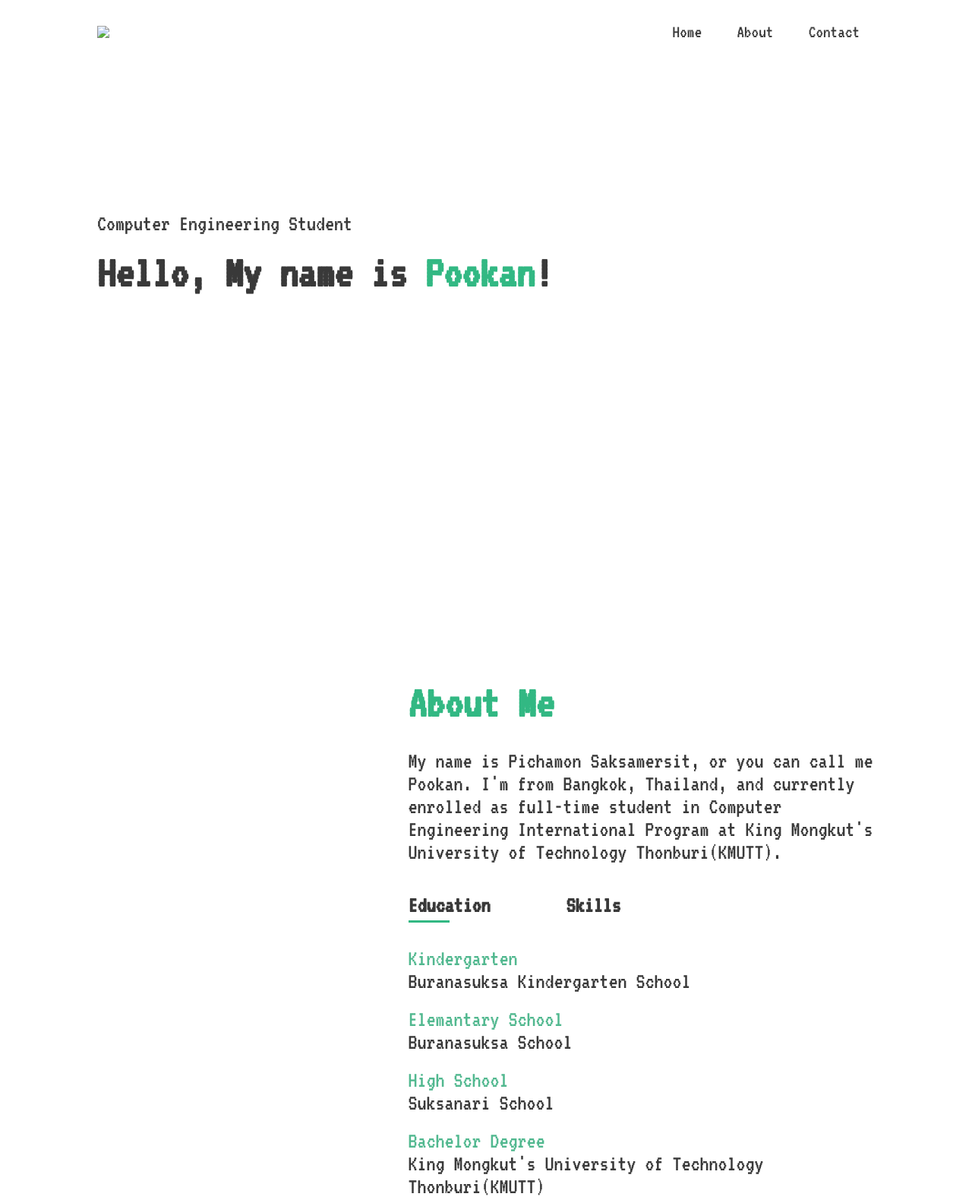
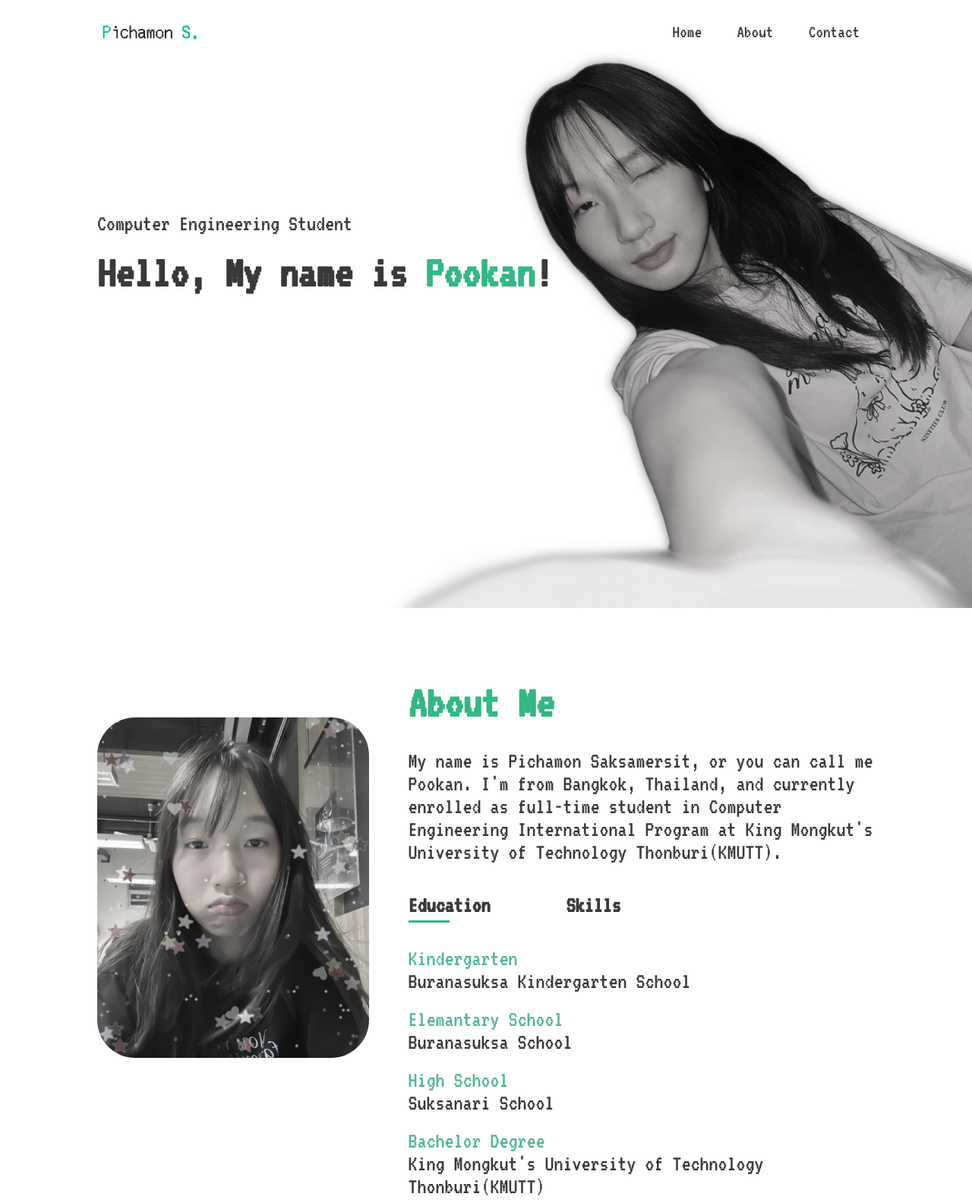
Before and after one commit to Pookan/Portfolio3475, a plain HTML site: page index.html in a window 1280 px wide. Shown: the top 1579 px of the page at 76% size. Drawn offline with Linux system fonts and the light colour scheme.

Commit message:
Add files via upload

```diff
--- a/index.html
+++ b/index.html
@@ -11,7 +11,7 @@
 <div id="header">
     <div class="container">
         <nav>
-            <img src="images/logo.png" class="logo">
+            <img src="logo.png" class="logo">
             <ul>
                 <li><a href="#header">Home</a></li>
                 <li><a href="#about">About</a></li>
@@ -29,7 +29,7 @@
     <div class="container">
         <div class="row">
             <div class="about-col-1">
-                <img src="images/pfp.jpg" alt="">
+                <img src="pfp.jpg" alt="">
             </div>
             <div class="about-col-2">
                 <h1 class="sub-title">About Me</h1>
--- a/style.css
+++ b/style.css
@@ -15,7 +15,7 @@ body{
 #header{
     width: 100%;
     height: 100vh;
-    background-image: url(images/background.png);
+    background-image: url(background.png);
     background-size: cover;
     background-position: center;
 }
```
